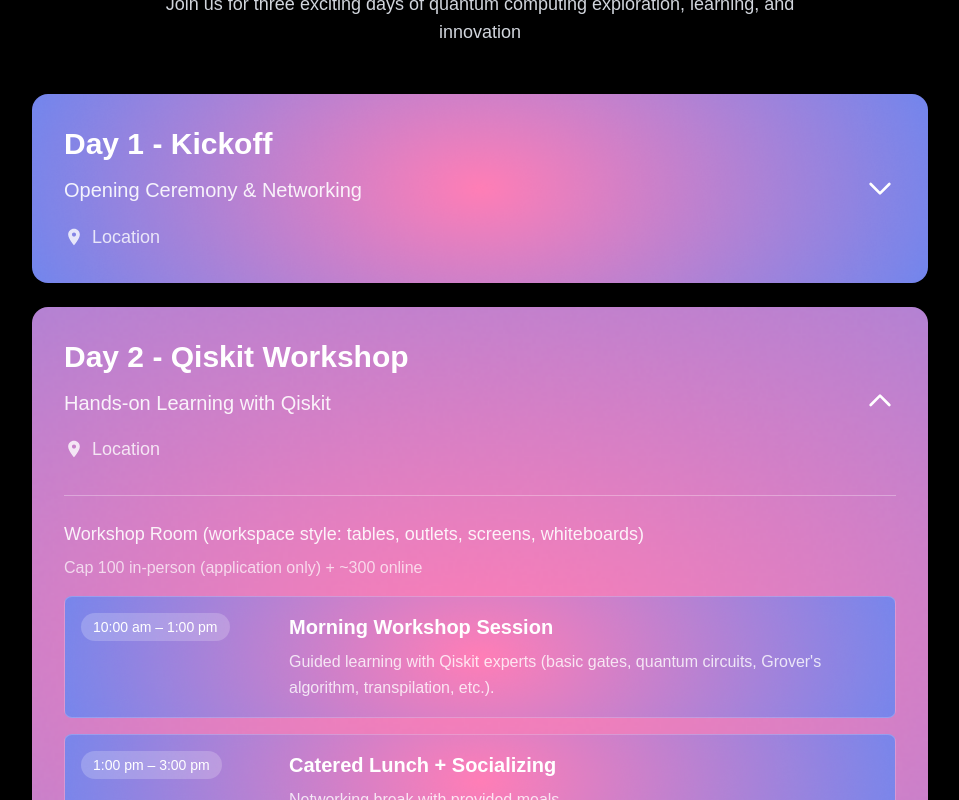
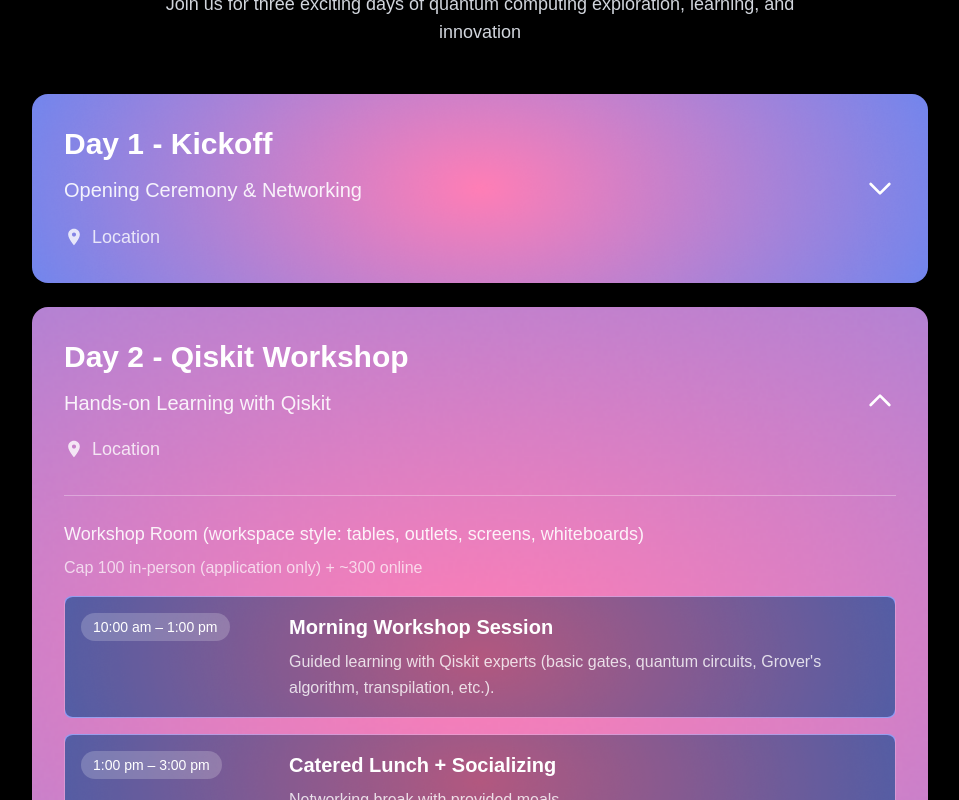
Before and after one commit to qcsa-at-ucla/Qiskit-fall-fest-UCLA, a Next.js app: page / in a window 1280 px wide. Both pictures are taken after a click on the element 640 px from the left and 3752 px from the top of the page. Shown: the part 3352-4152 px from the top of the page, without its empty margins (160-1119 px from the left). Built offline with nearby package versions, Linux system fonts and the light colour scheme.

Commit message:
Readability screen for expanded view

```diff
--- a/src/app/components/schedule.tsx
+++ b/src/app/components/schedule.tsx
@@ -210,7 +210,7 @@
                         }}
                       >
                         {/* Background overlay for better text readability */}
-
+                      <div className="absolute inset-0 bg-black/30 rounded-lg"></div>
 
                         <div className="flex flex-col md:flex-row md:items-start gap-4 relative z-10">
                           <div className="md:w-48 flex-shrink-0">
```
